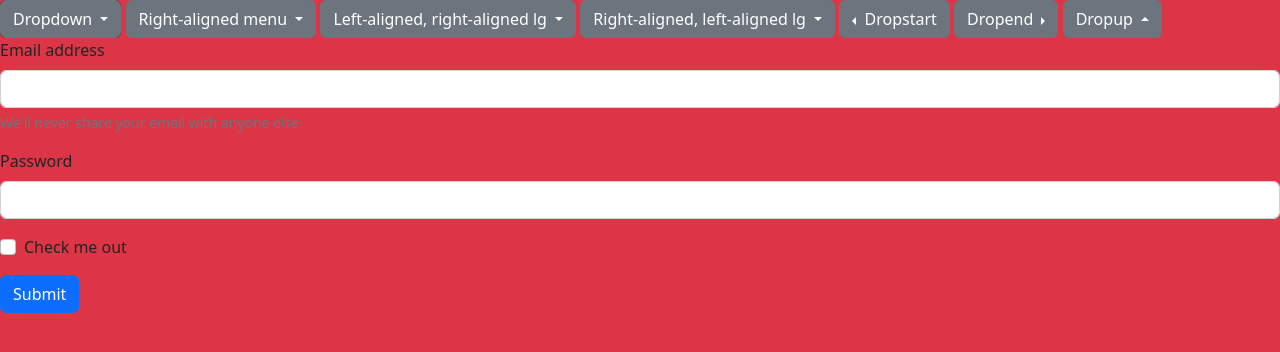
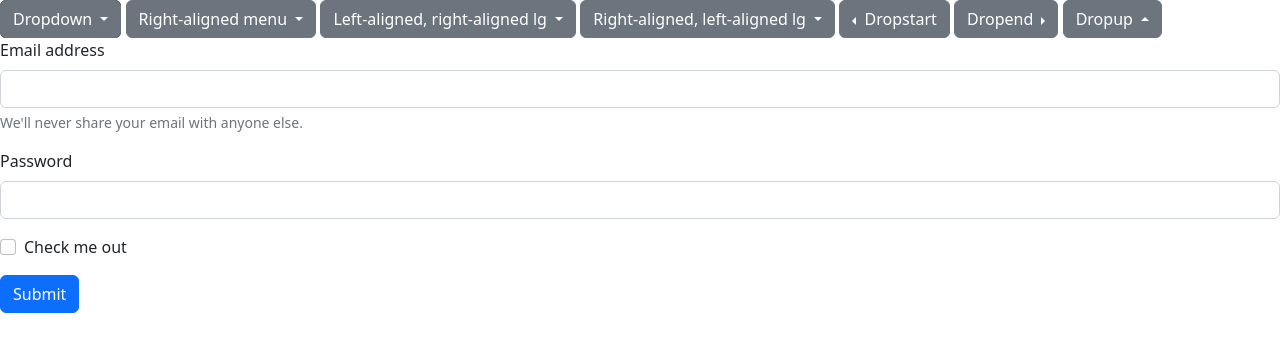
Before and after one commit to Arthuralentejo/Workshop-Git, a plain HTML site: page index.html in a window 1280 px wide. Drawn offline with nearby package versions, Linux system fonts and the light colour scheme.

Commit message:
Mudando o fundo para amarelo

```diff
--- a/index.html
+++ b/index.html
@@ -8,7 +8,7 @@
   <link href="https://cdn.jsdelivr.net/npm/bootstrap@5.2.0-beta1/dist/css/bootstrap.min.css" rel="stylesheet" integrity="sha384-0evHe/X+R7YkIZDRvuzKMRqM+OrBnVFBL6DOitfPri4tjfHxaWutUpFmBp4vmVor" crossorigin="anonymous">
 
 </head>
-<body class="bg-danger">
+<body class="bg-yellow">
 
   <div class="btn-group bg-black">
     <button class="btn btn-secondary dropdown-toggle" type="button" id="dropdownMenuButton" data-bs-toggle="dropdown" aria-expanded="false">
```
